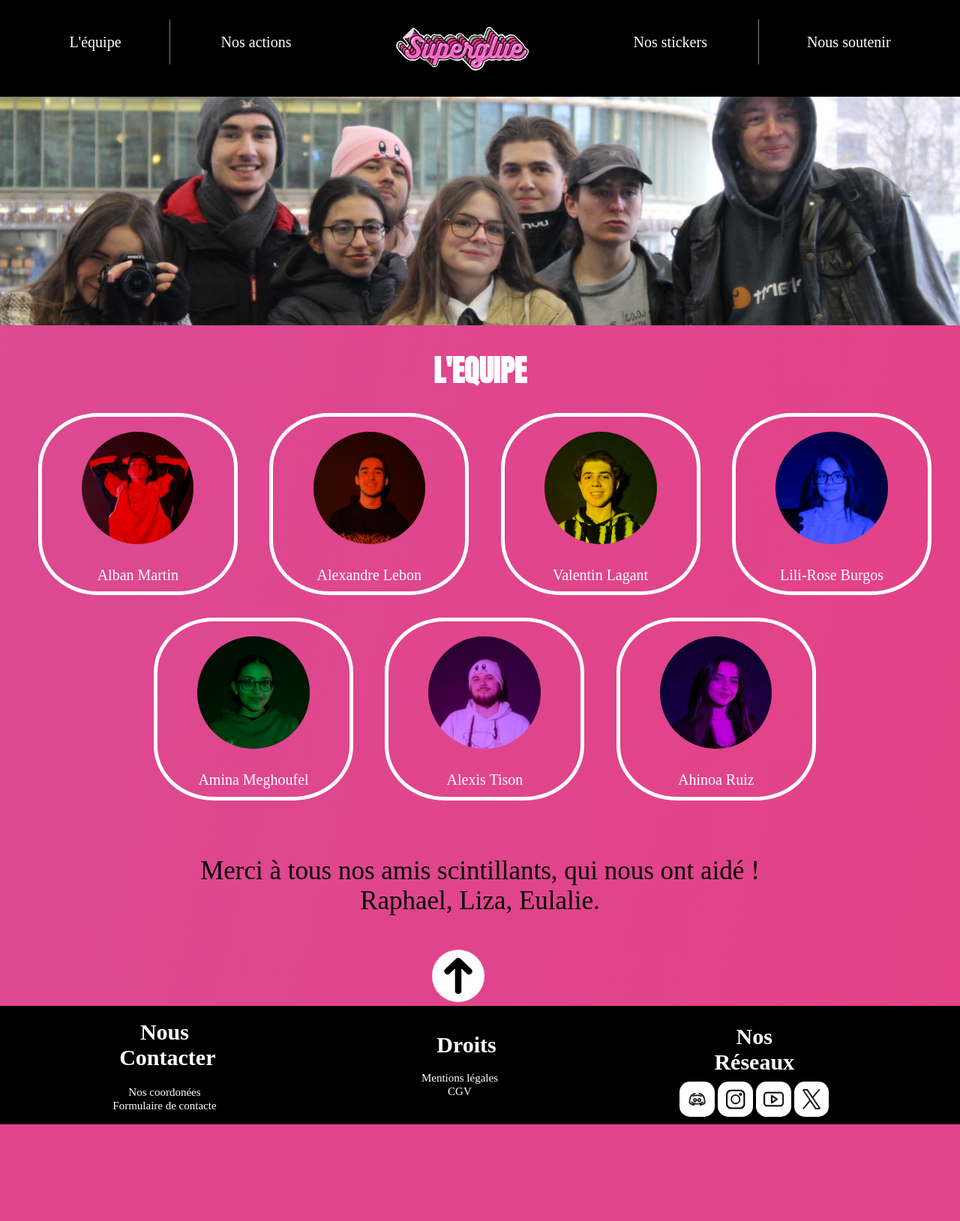
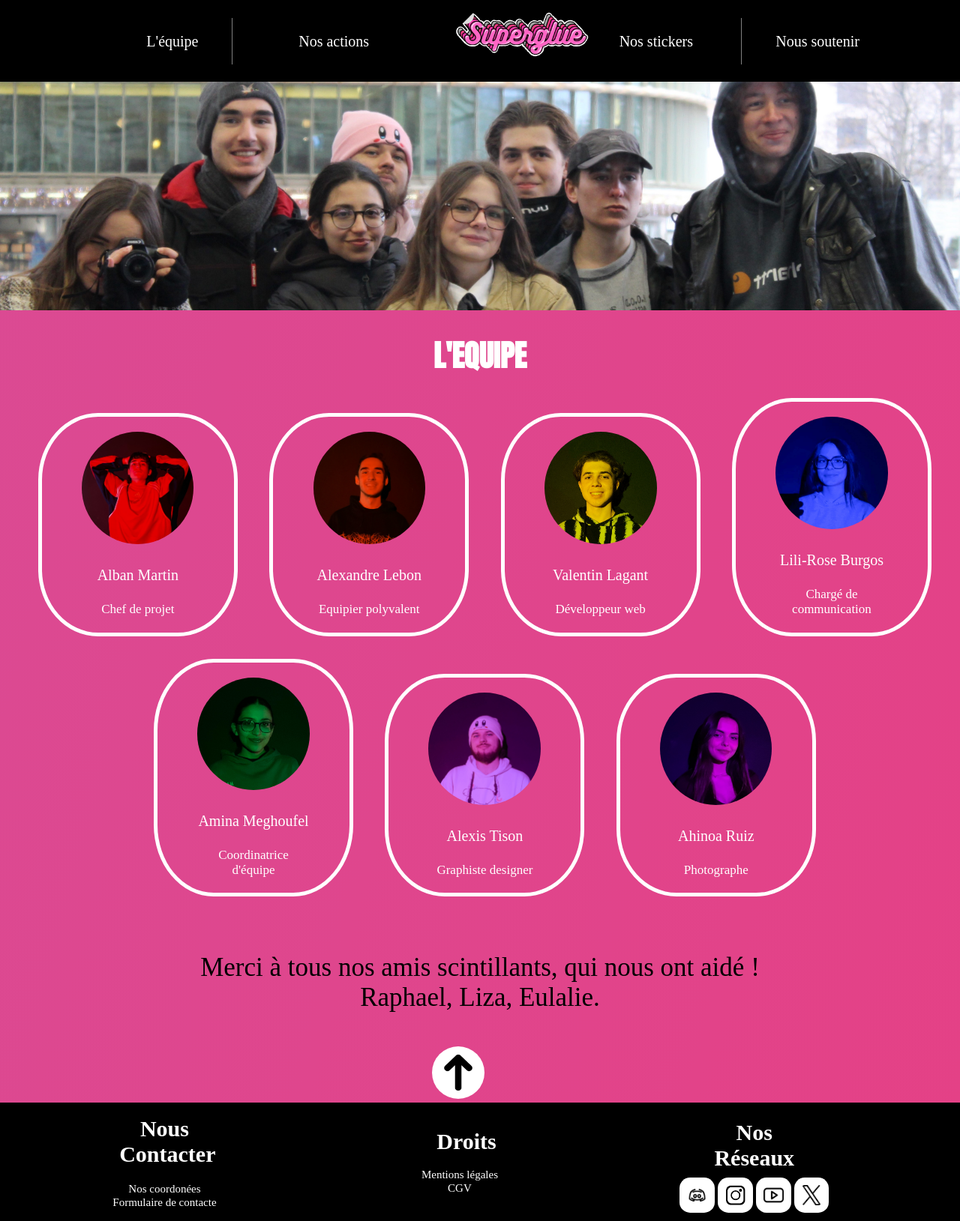
Before and after one commit to pomtu/superglue, a PHP site: the page made by App/l'equipe/equipe.php in a window 1280 px wide. Shown: the whole page at 75% size. Before the commit the page ends 1500 px from the top, so only its background shows below. Run offline with PHP 8.4, Linux system fonts and the light colour scheme; some web fonts are replaced.

Commit message:
Mis chemin, autocolants

```diff
--- a/App/footer.php
+++ b/App/footer.php
@@ -2,16 +2,16 @@
     <footer>
         <div id="FL">
             <p>Nous Contacter</p>
-            <ul>
-                <li><a href="">Nos coordonées</a></li>
-                <li><a href="">Formulaire de contacte</a></li>
+            <ul class="LiFooter">
+                <li><a href="" class="TxtFooter">Nos coordonées</a></li>
+                <li><a href="" class="TxtFooter">Formulaire de contacte</a></li>
             </ul>
         </div>
         <div id="FC">
             <p>Droits</p>
-            <ul>
-                <li><a href="../mentionslegales.html">Mentions légales</a></li>
-                <li><a href="">CGV</a></li>
+            <ul class="LiFooter">
+                <li><a href="../mentionslegales.html" class="TxtFooter">Mentions légales</a></li>
+                <li><a href="" class="TxtFooter">CGV</a></li>
 
             </ul>
         </div>
--- a/App/header.php
+++ b/App/header.php
@@ -1,11 +1,14 @@
 <head>
     <link rel="stylesheet" href="../../Public/site.css">
 </head>
+
 <body>
     <header id="haut">
-        <a href="../l'equipe/equipe.php" class="lien" id="eq">L'équipe</a>
-        <a href="" class="lien">Nos actions</a>
-        <a href="../accueuil/site.php" class="lien"><img src="../../Public/images/logo_superpglue_inchala.webp"></a>
-        <a href="../Autocolants/autocolants.php" class="lien">Nos stickers</a>
-        <a href="" class="lien" id="st">Nous soutenir</a>
+        <ul>
+            <li class="ListeHeader"><a href="../l'equipe/equipe.php" class="lien" id="eq">L'équipe</a></li>
+            <li class="ListeHeader"><a href="" class="lien">Nos actions</a></li>
+            <li class="ListeHeader"><a href="../accueuil/site.php" class="lien"><img src="../../Public/images/logo_superpglue_inchala.webp"></a></li>
+            <li class="ListeHeader"><a href="../Autocolants/autocolants.php" class="lien">Nos stickers</a></li>
+            <li class="ListeHeader"><a href="" class="lien" id="st">Nous soutenir</a></li>
+        </ul>
     </header>
--- a/App/l'equipe/database_php_trombi.php
+++ b/App/l'equipe/database_php_trombi.php
@@ -23,7 +23,7 @@ $legroupe = [
         'firstname' => "Lili-Rose",
         'lastname' => "Burgos",
         'photo' => 'lili.jpg',
-        'description' => "Chargé de communication réseaux sociaux",
+        'description' => "Chargé de communication",
     ],
     5 => [
         'firstname' => "Amina",
--- a/App/l'equipe/equipe.php
+++ b/App/l'equipe/equipe.php
@@ -11,7 +11,7 @@ include 'database_php_trombi.php';
   <?php foreach ($legroupe as $membre) : ?>
 
     <div class="carte">
-      <a href="fiche<?= $membre['firstname'] ?>.php">
+      <a class="fiche"href="fiche<?= $membre['firstname'] ?>.php">
         <?php
         if (isset($membre['photo'])) {
           $photo = 'photo' . $membre['photo'];
@@ -23,6 +23,7 @@ include 'database_php_trombi.php';
         </figure>
         <div class="infos">
           <p class="nom"><?= $membre['firstname'] ?> <?= $membre['lastname'] ?></p>
+          <p class="description"><?= $membre['description']?></p>
         </div>
       </a>
     </div>
--- a/Public/site.css
+++ b/Public/site.css
@@ -1,30 +1,35 @@
-*{
+* {
     color: rgb(0, 0, 0);
-    border:0;
+    border: 0;
     font-family: "Signika";
 
 }
+
 @font-face {
     font-family: Anton;
     src: url(Anton/Anton-Regular.ttf);
 }
+
 @font-face {
     font-family: Signika;
     src: url(Signika/Signika-VariableFont_GRAD\,wght.ttf);
 }
-@keyframes animate{
-    0%{
+
+@keyframes animate {
+    0% {
         background-position: 0 50%;
     }
-    50%{
+
+    50% {
         background-position: 100% 50%;
     }
-    100%{
+
+    100% {
         background-position: 0 50%;
     }
 }
 
-body{
+body {
     z-index: 1;
     background: linear-gradient(-75deg, black, var(--color-pink), var(--color-pink2), black);
     background-size: 400% 400%;
@@ -32,97 +37,119 @@ body{
     margin: 0;
 }
 
-:root{
+:root {
     --color-pink: #e73e82;
     --color-pink2: #da4b94;
     --color-pink3: #df6fa8;
     --color-lilas: #dccee6;
 }
-img{
+
+img {
     height: 70px;
 }
-header{
+
+header {
     background-color: black;
-    height: 120px;
+    height: 100px;
     margin: 0;
     text-align: center;
     padding-top: 9px;
 }
 
 
-h1{
+h1 {
     color: white;
     text-align: center;
     font-size: 40px;
     font-family: "Anton";
 }
-h2{
+
+h2 {
     color: white;
     font-size: 30px;
     font-family: "Anton";
 }
-p{
+
+p {
     width: 60%;
     margin: 14px;
     margin-bottom: 50px;
     padding: 2%;
-    border:  5px solid white;
+    border: 5px solid white;
 }
-.right{
+
+.right {
     text-align: right;
     padding-right: 5%;
 }
-.left{
+
+.left {
     text-align: left;
     padding-left: 2%;
 }
-a{
+
+a {
     color: white;
     font-size: 20px;
     /*font-family: ; */
     text-decoration: none;
     transition: 1s;
 }
-a:hover{
+
+a:hover {
     color: #e73e82;
     font-size: 22px;
 }
-#R{
+
+#R {
     margin-left: 40%;
 }
-.left-lign{
+
+.left-lign {
     text-align: left;
     width: 70%;
     margin-right: 30%;
     height: 3px;
     background-color: white;
 }
-.right-lign{
+
+.right-lign {
     text-align: right;
     width: 70%;
     margin-left: 30%;
     height: 3px;
     background-color: white;
 }
-.lien{
-    padding: 1.5%;
-    padding-left: 5%;
-    padding-right: 5%;
+
+.lien {
+    padding: 20px;
+    padding-left: 45px;
+    padding-right: 45px;
     vertical-align: middle;
+    width: 15%;
 }
-#st{
-    border-left:  1px solid gray;
+
+.ListeHeader {
+    display: inline-block;
+    width: 17%;
 }
-#eq{
+
+#st {
+    border-left: 1px solid gray;
+}
+
+#eq {
     border-right: 1px solid gray;
 }
-#map{
+
+#map {
     margin-right: auto;
     margin-left: auto;
     text-align: center;
 }
-iframe{
-    border:10px solid white;
+
+iframe {
+    border: 10px solid white;
     border-radius: 10px;
 
 
@@ -134,6 +161,7 @@ iframe{
     padding: 24px;
     position: relative;
 }
+
 .letter:hover:before {
     box-shadow: 0 0 10px rgba(0, 0, 0, 0.5);
     height: 110%;
@@ -143,6 +171,7 @@ iframe{
     top: -4px;
     transform: rotate(-3deg);
 }
+
 .letter:hover:after {
     box-shadow: 0 0 10px rgba(0, 0, 0, 0.5);
     height: 110%;
@@ -185,48 +214,51 @@ iframe{
     -moz-transform: rotate(1.4deg);
 }
 
-
-
 figure {
     width: fit-content;
     margin-left: auto;
     margin-right: auto;
 }
-footer{
+
+footer {
     margin: 0;
     padding: 0;
     background-color: black;
 }
-footer>div>p{
+
+footer>div>p {
     color: white;
     border: none;
     font-size: 30px;
-    font-weight:bold;
+    font-weight: bold;
     margin-bottom: 5px;
     margin-left: auto;
     margin-right: auto;
     text-align: center;
 }
-footer>div>a>img{
-    height: 27px ;
+
+footer>div>a>img {
+    height: 27px;
     background-color: white;
     border-radius: 30%;
     display: inline-flex;
     padding: 10px;
 }
-footer>div{
+
+footer>div {
     display: inline-block;
     margin-left: 9.3%;
     margin-right: 9.3%;
     vertical-align: middle;
 }
-footer>div>ul{
+
+footer>div>ul {
     list-style-type: none;
     padding: 0;
     text-align: center;
 }
 
-#fleche{
+#fleche {
     background-color: white;
     border-radius: 100%;
     text-align: center;
@@ -234,18 +266,18 @@ footer>div>ul{
     height: 70px;
     transform: rotate(90deg);
 }
-footer>div>ul>li>a{
-    font-size: 15px;
-}
-#grp{
+
+#grp {
     width: 100%;
     height: auto;
     position: static;
 }
-#grp_pht{
+
+#grp_pht {
     text-align: center;
 }
-#merci{
+
+#merci {
     font-size: 35px;
     border: none;
     padding: none;
@@ -255,29 +287,45 @@ footer>div>ul>li>a{
     margin-right: auto;
     text-align: center;
 }
-.lien, .lien>img{
-    margin-top: 20px;
+
+.lien,
+.lien>img {
+    margin-top: -15px;
 }
-.autocolant>img{
+
+.stickers {
+    display: inline-block;
+    height: 150px;
+    margin-bottom: auto;
+    margin-top: 100px;
+    margin-left: 100px;
+}
+
+.autocolant {
+    display: inline-block;
+    font-size: 25px;
+    height: 300px;
+    width: 500px;
+    background-color: black;
+    border: white solid 5px;
+    margin-bottom: auto;
+
+}
+
+.autocolant>p {
     margin-left: auto;
     margin-right: auto;
-    height: 100px;
     width: fit-content;
+    border: none;
+    color: white;
 }
-.autocolant{
-    margin-left: auto;
-    margin-right: auto;
-    margin-bottom: 5%;
-    width: 30%;
+
+.vente {
     text-align: center;
-    border: #ffffff solid 5px;
-    background-color: black;
+    margin-bottom: 100px;
 }
-.autocolant>p{
-    font-size: 30px;
-    color: #ffffff;
-}
-.carte{
+
+.carte {
     display: inline-block;
     width: 20%;
     text-align: center;
@@ -285,20 +333,44 @@ footer>div>ul>li>a{
     margin-right: 1%;
     border: solid white 5px;
     border-radius: 30%;
-    height: fit-content;
     margin-bottom: 30px;
 }
-.nom{
+
+.nom {
     color: white;
     margin-left: auto;
     margin-right: auto;
     border: none;
     margin-bottom: 5px;
 }
-.identitée{
+
+.description {
+    color: white;
+    margin-left: auto;
+    margin-right: auto;
+    border: none;
+    margin-bottom: 15px;
+    font-size: 17px;
+}
+
+.identitée {
     border-radius: 50%;
     height: 150px;
 }
-#trombi{
+
+#trombi {
     text-align: center;
 }
+
+.fiche:hover {
+    font-size: 20px;
+}
+
+.TxtFooter {
+    font-size: 15px;
+
+}
+
+.TxtFooter:hover {
+    font-size: 15px;
+}
```
Also changed, not shown: App/Autocolants/Base_Donnée_autocolant.php (+18 -6 lines), App/Autocolants/autocolants.php (+7 -4 lines), Public/images/Dynamite.webp (renamed from Public/images/La bombe jeune et fun.webp), Public/images/Feu Multicolore.webp (renamed from Public/images/Le feu de la fierté.webp), Public/images/L.G.B.Dé.webp (renamed from Public/images/Le dé valide.webp), Public/images/Panser ses blessures.webp (renamed from Public/images/Le miroire de l'acceptation.webp). Lines whose indentation alone changed are shown as unchanged.
